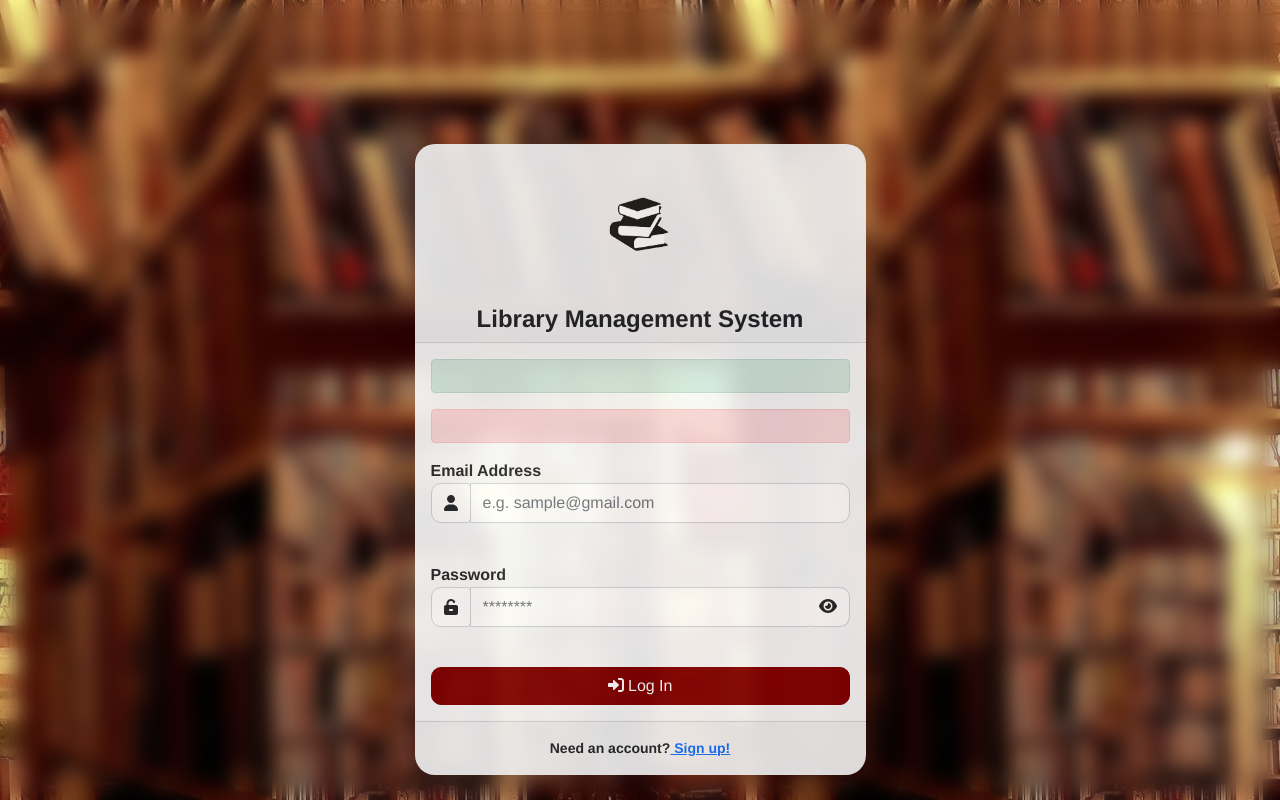
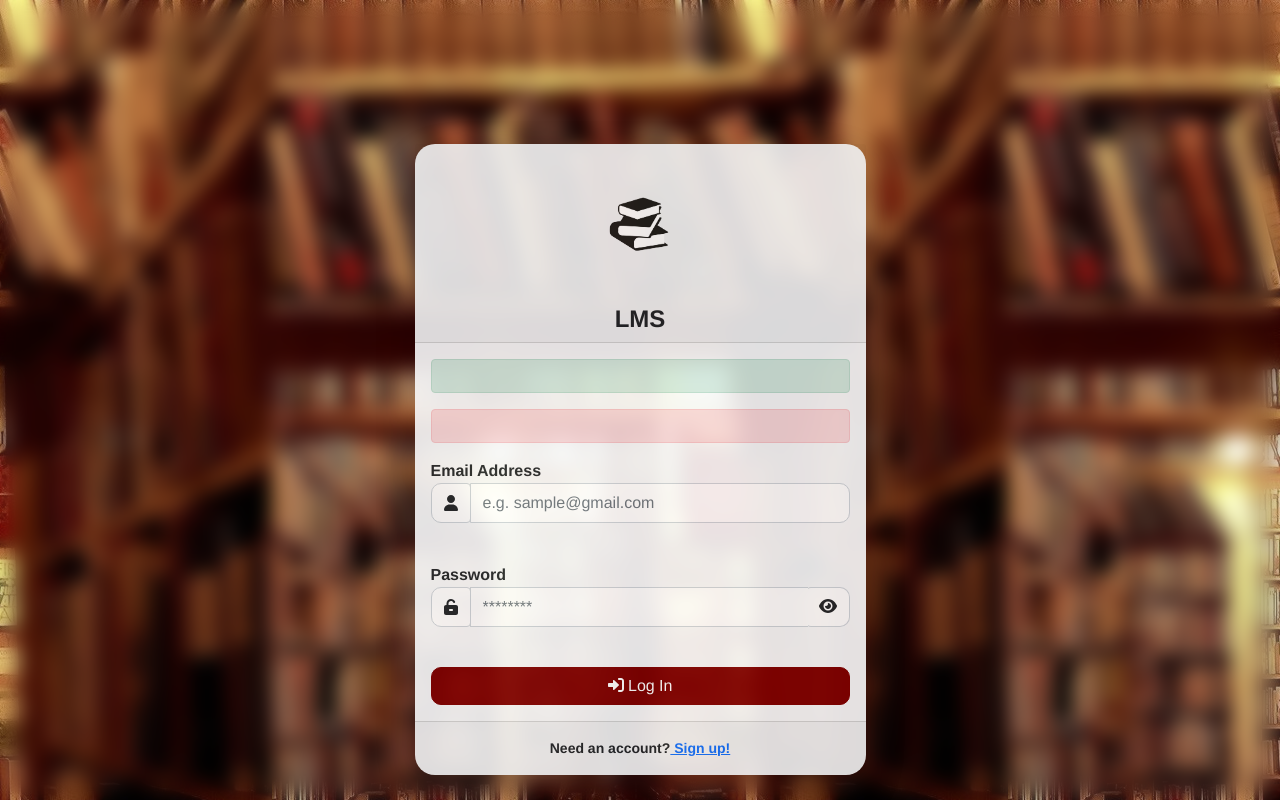
Before and after one commit to Marky3099/lms, a CodeIgniter 4 app: the page made by app/Views/admin/login.php in a window 1280 px wide. Run offline with PHP 8.4 and a stand-in for CodeIgniter, Linux system fonts and the light colour scheme; the template is opened without the code that fills it, so the values that code supplies are empty; some libraries are stand-ins or nearby versions.

Commit message:
change to LMS

```diff
--- a/app/Views/admin/login.php
+++ b/app/Views/admin/login.php
@@ -9,7 +9,7 @@
                      <div class="card-login shadow-lg border-0 rounded-lg mt-5 bg-light">
                         <div class="card-header">
                            <center><img src="img/logo.png" class="img-fluid w-25 my-4"></center>
-                           <h4 class="text-center my-0" style="font-weight:bold;">Library Management System</h4>
+                           <h4 class="text-center my-0" style="font-weight:bold;">LMS</h4>
                         </div>
                         <div class="card-body">
                            <?php if(session()->get('success')): ?>
```
